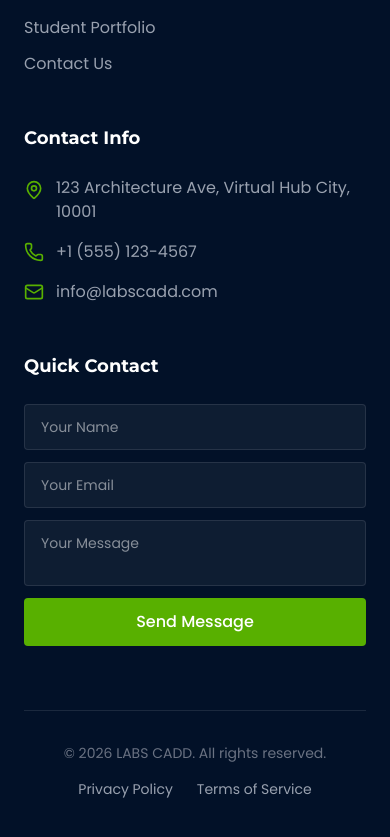
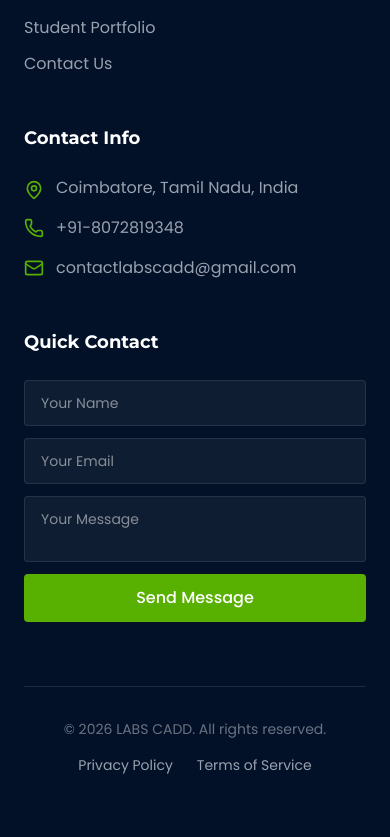
Before and after one commit to LabsCadd/Labscadd-online-, a Next.js app: page / in a window 390 px wide. Shown: the part 9950-10787 px from the top of the page. After the commit the page ends 10765 px from the top, so only its background shows below. Built offline with nearby package versions, Linux system fonts and the light colour scheme.

Commit message:
Update Contact Info with Coimbatore address, phone, and email

```diff
--- a/src/components/layout/Footer.jsx
+++ b/src/components/layout/Footer.jsx
@@ -84,7 +84,7 @@ export default function Footer() {
               <a href="#" className="w-10 h-10 rounded-full glass flex items-center justify-center text-white hover:text-green hover:border-green transition-colors">
                 <LinkedinIcon />
               </a>
-              <a href="#" className="w-10 h-10 rounded-full glass flex items-center justify-center text-white hover:text-green hover:border-green transition-colors">
+              <a href="https://wa.me/918072819348" target="_blank" rel="noopener noreferrer" className="w-10 h-10 rounded-full glass flex items-center justify-center text-white hover:text-green hover:border-green transition-colors" aria-label="Chat on WhatsApp">
                 <WhatsappIcon />
               </a>
             </div>
@@ -107,15 +107,19 @@ export default function Footer() {
             <ul className="flex flex-col gap-4">
               <li className="flex items-start gap-3">
                 <MapPin className="w-5 h-5 text-green shrink-0 mt-1" />
-                <span className="text-gray-400">123 Architecture Ave, Virtual Hub City, 10001</span>
+                <span className="text-gray-400">Coimbatore, Tamil Nadu, India</span>
               </li>
               <li className="flex items-center gap-3">
                 <Phone className="w-5 h-5 text-green shrink-0" />
-                <span className="text-gray-400">+1 (555) 123-4567</span>
+                <a href="tel:+918072819348" className="text-gray-400 hover:text-green transition-colors">
+                  +91-8072819348
+                </a>
               </li>
               <li className="flex items-center gap-3">
                 <Mail className="w-5 h-5 text-green shrink-0" />
-                <span className="text-gray-400">info@labscadd.com</span>
+                <a href="mailto:contactlabscadd@gmail.com" className="text-gray-400 hover:text-green transition-colors">
+                  contactlabscadd@gmail.com
+                </a>
               </li>
             </ul>
           </div>
--- a/src/components/ui/WhatsAppButton.jsx
+++ b/src/components/ui/WhatsAppButton.jsx
@@ -3,8 +3,8 @@
 import { motion } from "framer-motion";
 
 export default function WhatsAppButton() {
-  // Use your actual WhatsApp phone number here (with country code, no + or spaces)
-  const phoneNumber = "15551234567";
+  // WhatsApp phone number
+  const phoneNumber = "918072819348";
   const message = "Hello! I'm interested in your courses at LABS CADD.";
 
   const whatsappUrl = `https://wa.me/${phoneNumber}?text=${encodeURIComponent(message)}`;
```
